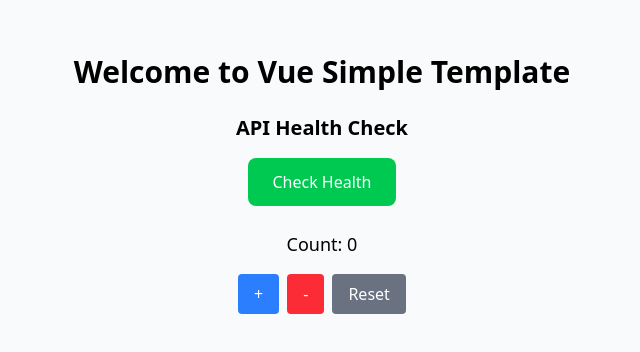
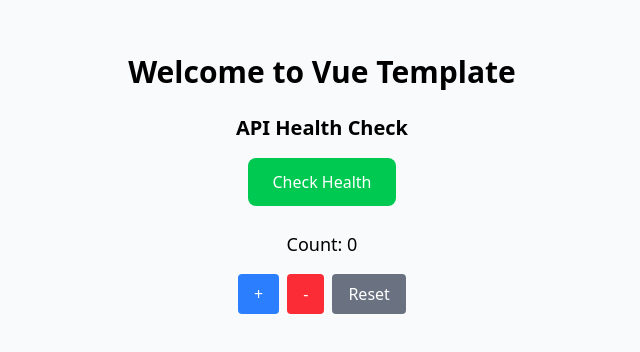
Before and after one commit to yna87/vue-kotlin-template, a Vue app in the folder apps/frontend/: page / in a window 1280 px wide. Shown: the part 248-600 px from the top of the page, without its empty margins (318-958 px from the left). Built offline with nearby package versions, Linux system fonts and the light colour scheme.

Commit message:
test: add story

```diff
--- a/apps/frontend/src/components/HelloWorld.vue
+++ b/apps/frontend/src/components/HelloWorld.vue
@@ -1,14 +1,17 @@
 <script setup lang="ts">
 import { useCounter } from '@/composables/useCounter'
-import { useHealthCheck } from '@/composables/useHealthCheck'
+import type { HealthResponse } from '@/types/health'
 
 defineProps<{
+  checkHealth: () => Promise<void>
   msg: string
+  healthData: HealthResponse | null
+  isHealthy: boolean
+  isLoading: boolean
+  error: string | null
 }>()
 
 const { count, increment, decrement, reset } = useCounter()
-const { isLoading, error, healthData, isHealthy, checkHealth } =
-  useHealthCheck()
 </script>
 
 <template>
@@ -20,9 +23,9 @@ const { isLoading, error, healthData, isHealthy, checkHealth } =
       <h2 class="text-xl font-semibold">API Health Check</h2>
 
       <button
-        @click="checkHealth"
         :disabled="isLoading"
         class="px-6 py-3 bg-green-500 text-white rounded-lg hover:bg-green-600 transition-colors disabled:bg-gray-400 disabled:cursor-not-allowed"
+        @click="checkHealth"
       >
         {{ isLoading ? 'Checking...' : 'Check Health' }}
       </button>
@@ -54,20 +57,20 @@ const { isLoading, error, healthData, isHealthy, checkHealth } =
       <p class="text-lg">Count: {{ count }}</p>
       <div class="flex gap-2 justify-center">
         <button
+          class="px-4 py-2 bg-blue-500 text-white rounded hover:bg-blue-600 transition-colors"
           @click="increment"
-          class="px-4 py-2 bg-blue-500 text-white rounded hover:bg-blue-600 transition-colors"
         >
           +
         </button>
         <button
+          class="px-4 py-2 bg-red-500 text-white rounded hover:bg-red-600 transition-colors"
           @click="decrement"
-          class="px-4 py-2 bg-red-500 text-white rounded hover:bg-red-600 transition-colors"
         >
           -
         </button>
         <button
+          class="px-4 py-2 bg-gray-500 text-white rounded hover:bg-gray-600 transition-colors"
           @click="reset"
-          class="px-4 py-2 bg-gray-500 text-white rounded hover:bg-gray-600 transition-colors"
         >
           Reset
         </button>
--- a/apps/frontend/src/pages/HomePage.vue
+++ b/apps/frontend/src/pages/HomePage.vue
@@ -1,9 +1,24 @@
 <script setup lang="ts">
 import HelloWorld from '@/components/HelloWorld.vue'
+import { useHealthCheck } from '@/composables/useHealthCheck'
+
+const { isLoading, error, healthData, isHealthy, checkHealth } =
+  useHealthCheck()
+
+const onCheckHealth = async () => {
+  await checkHealth()
+}
 </script>
 
 <template>
   <div class="min-h-screen flex items-center justify-center">
-    <HelloWorld msg="Welcome to Vue Simple Template" />
+    <HelloWorld
+      msg="Welcome to Vue Template"
+      :check-health="onCheckHealth"
+      :health-data="healthData"
+      :is-healthy="isHealthy"
+      :is-loading="isLoading"
+      :error="error"
+    />
   </div>
 </template>
```
Also changed, not shown: 2 other files (tests, documents, lock files or other folders).
